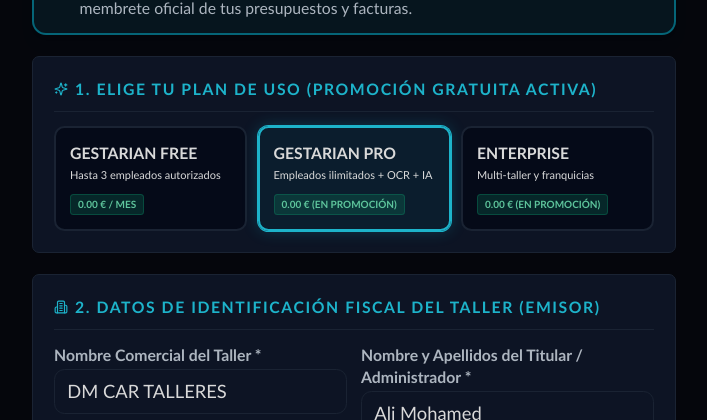
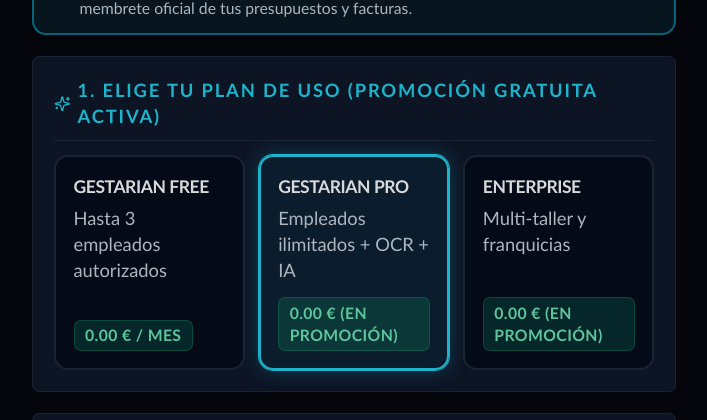
Before and after one commit to integralsink-png/GESTARIAN-DM-CAR, a React (Vite) app: page / in a window 1280 px wide. Shown: the part 233-653 px from the top of the page, without its empty margins (286-993 px from the left). Built offline with nearby package versions, Linux system fonts and the light colour scheme; no server answers; the database is empty.

Commit message:
style: textos de tarjetas de planes aumentados a x1.5

```diff
--- a/src/pages/RegistroUsuarioTallerPage.tsx
+++ b/src/pages/RegistroUsuarioTallerPage.tsx
@@ -196,12 +196,12 @@ export function RegistroUsuarioTallerPage() {
       <form onSubmit={handleSubmit} className="space-y-6">
         {/* 1. SELECCIÓN DE PLAN (TODOS GRATUITOS EN PROMOCIÓN) */}
         <Card className="p-5 sm:p-6 bg-slate-900/90 border border-slate-800 rounded-2xl space-y-4">
-          <h3 className="text-xs font-black uppercase tracking-widest text-cyan-400 flex items-center gap-2 border-b border-slate-800 pb-3">
-            <Sparkles className="w-4 h-4" />
+          <h3 className="text-sm sm:text-base font-black uppercase tracking-widest text-cyan-400 flex items-center gap-2 border-b border-slate-800 pb-3">
+            <Sparkles className="w-5 h-5" />
             <span>1. Elige tu Plan de Uso (Promoción Gratuita Activa)</span>
           </h3>
 
-          <div className="grid grid-cols-1 sm:grid-cols-3 gap-3">
+          <div className="grid grid-cols-1 sm:grid-cols-3 gap-4">
             {[
               { id: 'FREE', title: 'GESTARIAN FREE', desc: 'Hasta 3 empleados autorizados', badge: '0.00 € / mes' },
               { id: 'PRO', title: 'GESTARIAN PRO', desc: 'Empleados ilimitados + OCR + IA', badge: '0.00 € (En Promoción)' },
@@ -212,17 +212,17 @@ export function RegistroUsuarioTallerPage() {
                 <div
                   key={p.id}
                   onClick={() => setForm({ ...form, plan_solicitado: p.id as any })}
-                  className={`p-4 rounded-xl border-2 transition-all cursor-pointer select-none flex flex-col justify-between ${
+                  className={`p-5 rounded-2xl border-2 transition-all cursor-pointer select-none flex flex-col justify-between ${
                     isSelected
-                      ? 'bg-cyan-950/40 border-cyan-400 shadow-[0_0_15px_rgba(6,182,212,0.3)] ring-1 ring-cyan-400'
+                      ? 'bg-cyan-950/40 border-cyan-400 shadow-[0_0_20px_rgba(6,182,212,0.35)] ring-1 ring-cyan-400'
                       : 'bg-slate-950/70 border-slate-800 hover:border-slate-700'
                   }`}
                 >
                   <div>
-                    <span className="text-xs font-black uppercase text-white block">{p.title}</span>
-                    <span className="text-[11px] text-slate-400 mt-1 block">{p.desc}</span>
+                    <span className="text-lg sm:text-xl font-black uppercase text-white block tracking-tight">{p.title}</span>
+                    <span className="text-sm sm:text-base text-slate-300 mt-2 block leading-snug">{p.desc}</span>
                   </div>
-                  <span className="mt-3 text-[10px] font-black uppercase px-2 py-0.5 rounded bg-emerald-500/20 text-emerald-300 border border-emerald-500/30 w-fit">
+                  <span className="mt-4 text-xs sm:text-sm font-black uppercase px-3 py-1 rounded-lg bg-emerald-500/20 text-emerald-300 border border-emerald-500/30 w-fit tracking-wide shadow-sm">
                     {p.badge}
                   </span>
                 </div>
```
